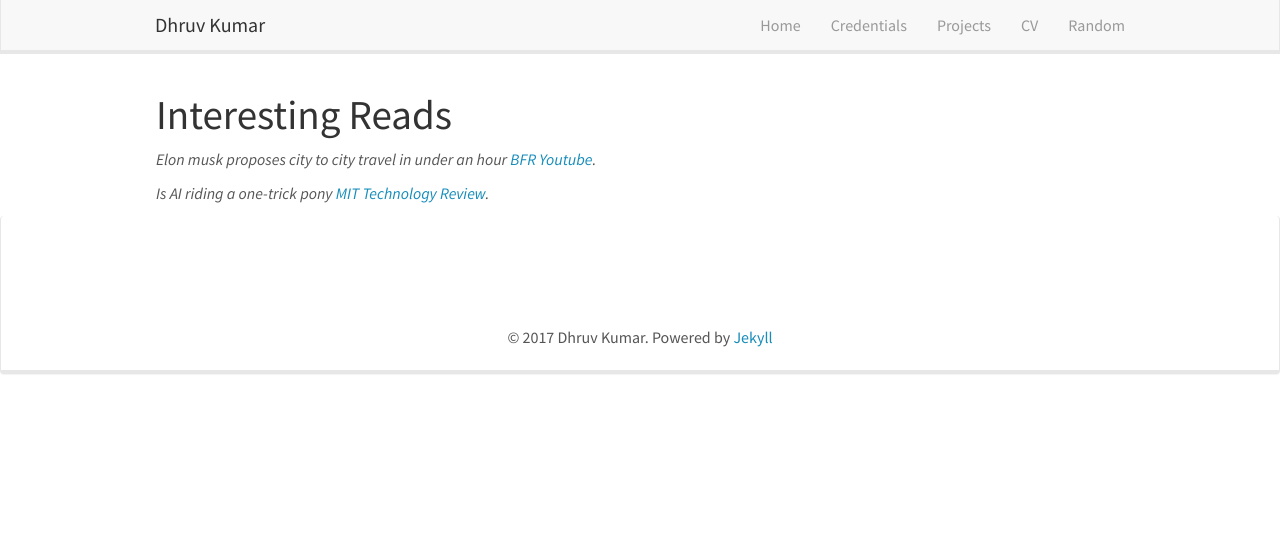
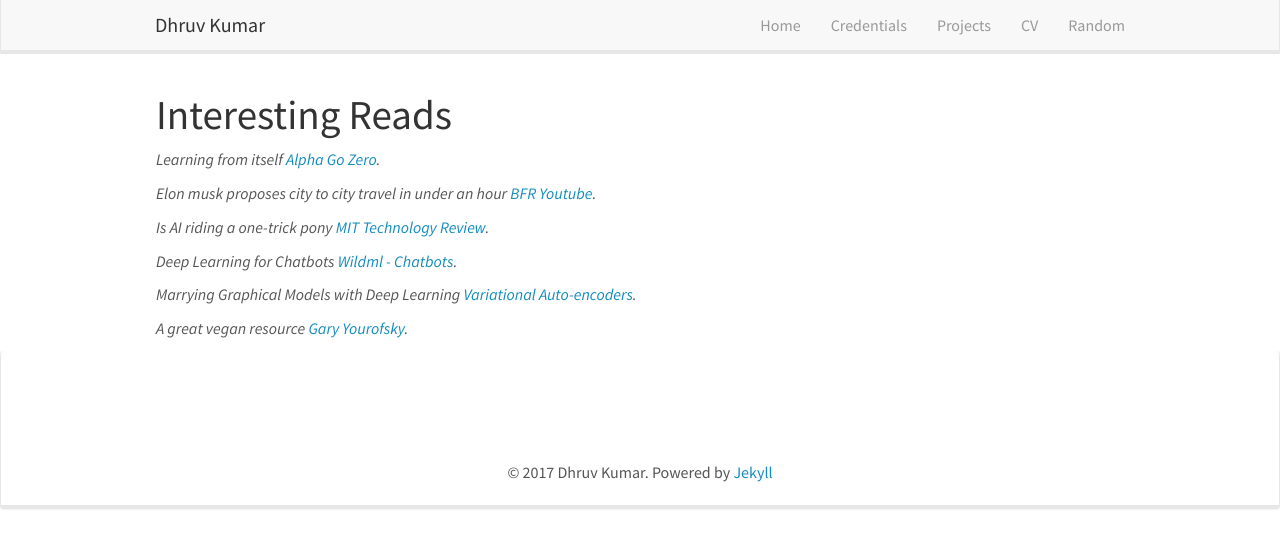
Before and after one commit to ddhruvkr/ddhruvkr.github.io, a Jekyll site: the page built from _pages/allnews.md, in a window 1280 px wide. Shown: the top 548 px of the page. Built offline with Jekyll 4.4.1, drawn with Linux system fonts in a browser that asks for light colours; nearby versions of some CDN libraries.

Commit message:
adding important links

```diff
--- a/_data/news.yml
+++ b/_data/news.yml
@@ -1,5 +1,11 @@
+- headline: "Learning from itself <a href='hhttps://deepmind.com/blog/alphago-zero-learning-scratch/'>Alpha Go Zero</a>."
+
 - headline: "Elon musk proposes city to city travel in under an hour <a href='https://www.youtube.com/watch?v=zqE-ultsWt0'>BFR Youtube</a>."
 
 - headline: "Is AI riding a one-trick pony <a href='https://www.technologyreview.com/s/608911/is-ai-riding-a-one-trick-pony/'>MIT Technology Review</a>."
 
-- headline: ""
+- headline: "Deep Learning for Chatbots <a href='http://www.wildml.com/2016/04/deep-learning-for-chatbots-part-1-introduction/'>Wildml - Chatbots</a>."
+
+- headline: "Marrying Graphical Models with Deep Learning <a href='https://ercim-news.ercim.eu/en107/special/marrying-graphical-models-with-deep-learning'>Variational Auto-encoders</a>."
+
+- headline: "A great vegan resource <a href='http://www.adaptt.org/'>Gary Yourofsky</a>."
```
Also changed, not shown: 3 other files.
